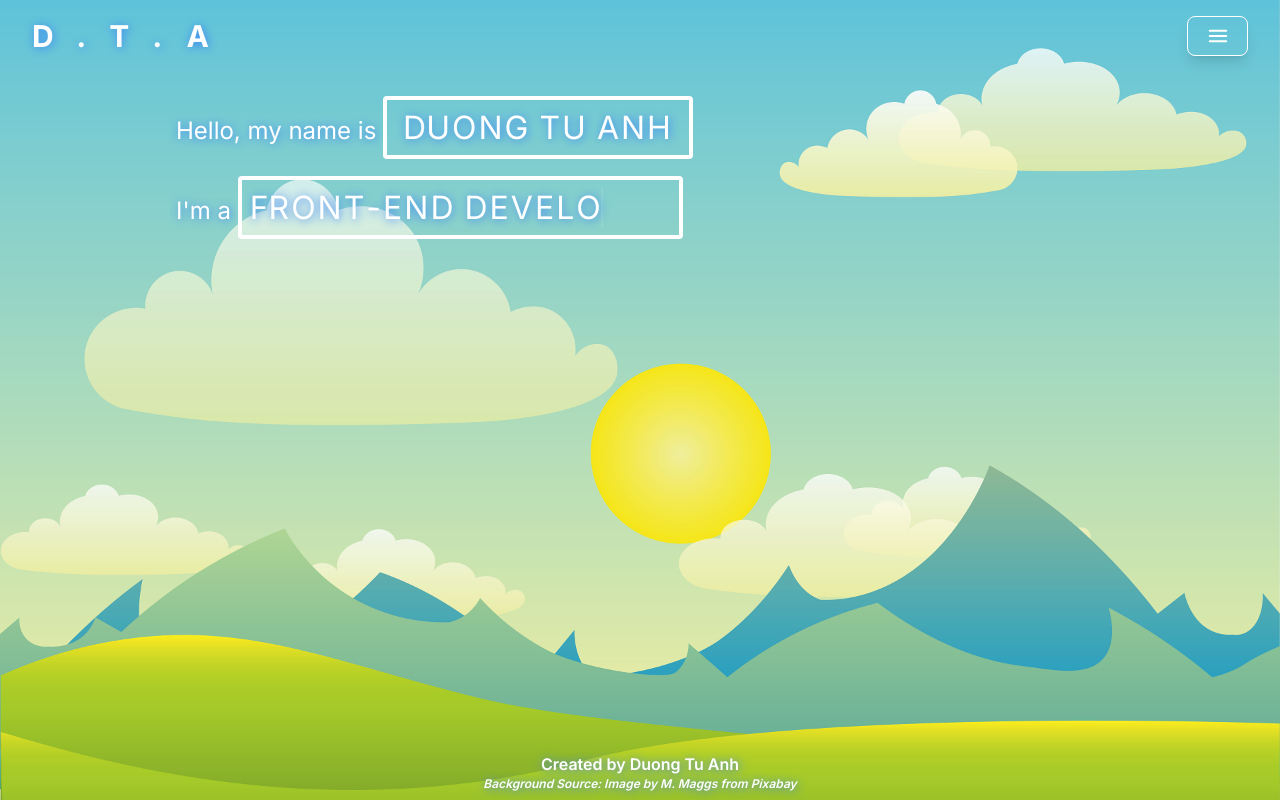
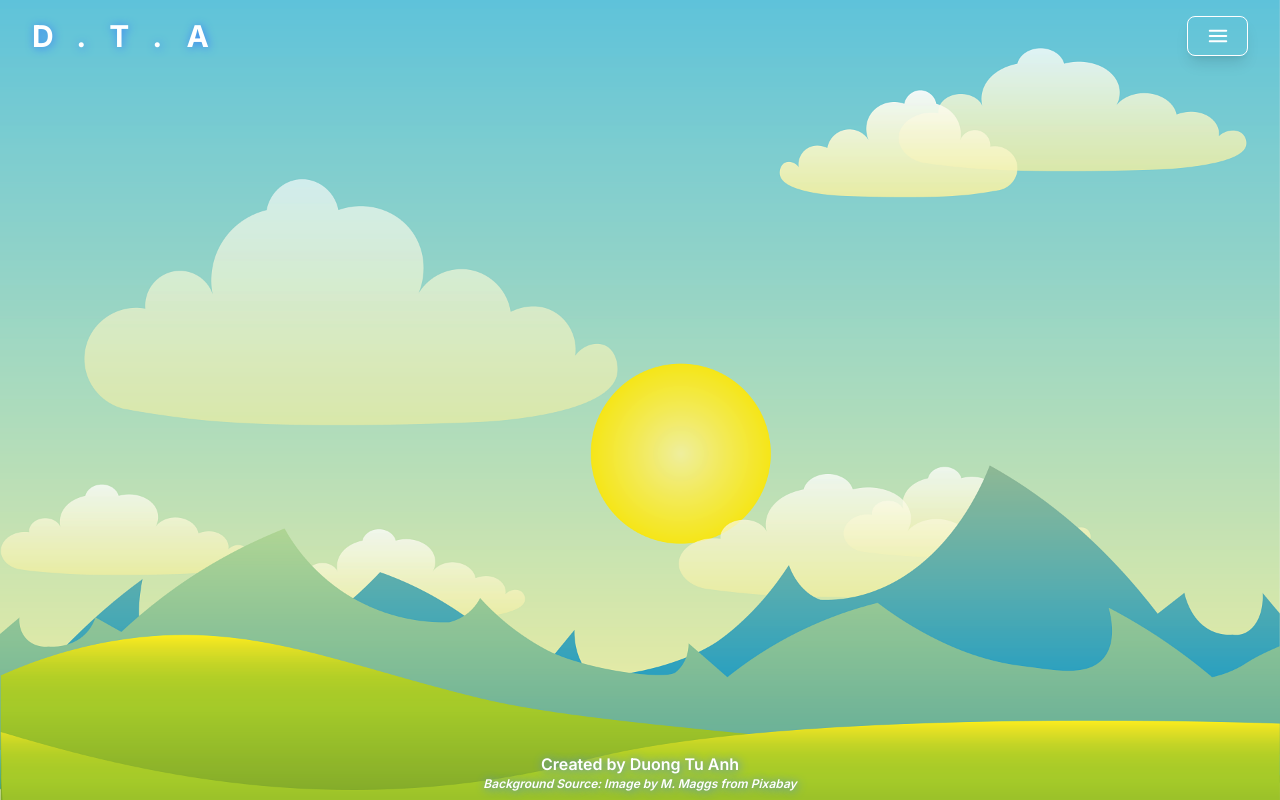
Before and after one commit to duongtuanh0307/personal-blog, a Next.js app: page / in a window 1280 px wide. Shown: the top 800 px of the page. Built offline with nearby package versions, Linux system fonts and the light colour scheme.

Commit message:
modify homge page

```diff
--- a/src/app/page.tsx
+++ b/src/app/page.tsx
@@ -9,8 +9,8 @@ export const metadata = {
 const Home: FC = () => {
   return (
     <div className='flex flex-col items-center max-w-1280 w-full'>
-      <WelcomeText />
-      <SiteGuide />
+      {/* <WelcomeText />
+      <SiteGuide /> */}
     </div>
   );
 };
```
